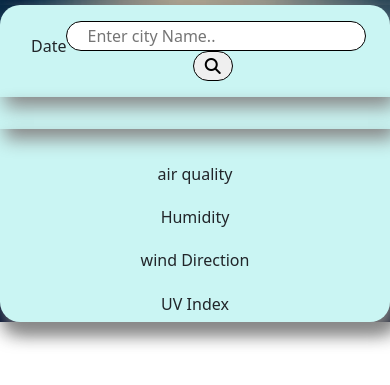
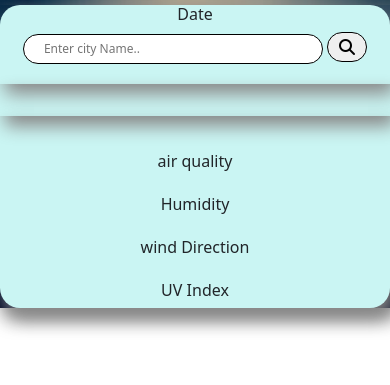
Before and after one commit to pranitapunde/Weather-App, a plain HTML site: page index.html in a window 390 px wide. Shown: the part 59-444 px from the top of the page. Drawn offline with nearby package versions, Linux system fonts and the light colour scheme.

Commit message:
first commit

```diff
--- a/index.html
+++ b/index.html
@@ -19,11 +19,11 @@
         <div class="box">
             <div class="search-box ">
 
-                <h6>Date</h6>
 
-                <form class="my-3  w-75">
 
-                    <input type="text" placeholder="Enter city Name.." required>
+                <form>
+                    <h6>Date</h6>
+                    <input type="text" placeholder="Enter city Name.." required >
                     <button> <i class="fa-solid fa-magnifying-glass"></i>
                     </button>
 
--- a/style.css
+++ b/style.css
@@ -159,10 +159,14 @@
    .search-box{
     width: 100%;
     height: auto;
+    padding-bottom: 20px;
+
    }
    .search-box input{
     width: 300px;
     height: 30px;
+    font-size: 12px;
+
    }
    .search-box button{
     width:40px;
@@ -191,5 +195,8 @@
     flex-direction: column;
     align-items: center;
    }
+   h6{
+    font-size: 12px;
+   }
 
   }
```
